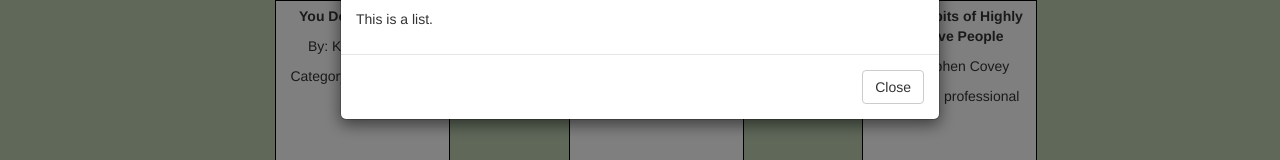
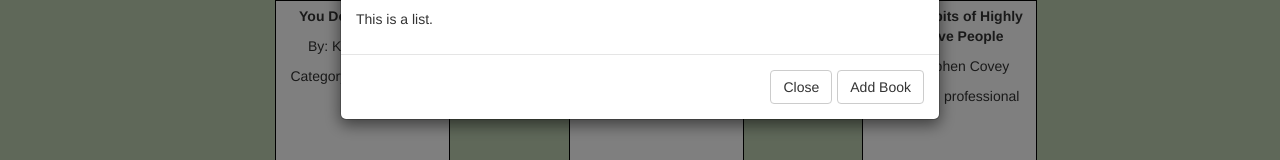
Before and after one commit to jmcacioppo/Book-Collector, a React app: page / in a window 1280 px wide. Both pictures are taken after a click on the button "Add Book". Shown: the part 134-294 px from the top of the page. Built offline with nearby package versions, Linux system fonts and the light colour scheme.

Commit message:
Abstracted modal component

```diff
--- a/src/components/home/HomePage.js
+++ b/src/components/home/HomePage.js
@@ -16,8 +16,22 @@ class Home extends React.Component {
         { key: 0, name: `You Don't Know JS`, category: 'development', author: 'Kyle Simpson' },
         { key: 1, name: 'Total Money Makeover', category: 'money', author: 'Dave Ramsey' },
         { key: 2, name: 'The 7 Habits of Highly Effective People', category: 'professional', author: 'Stephen Covey' }
-      ]
+      ],
+      modalBody: this.modalBody()
     }
+  }
+
+  modalBody() {
+    return (
+      <div>
+        <h4>Book List:</h4>
+        <p>This is a list.</p>
+      </div>
+    )
+  }
+
+  handleAddBook() {
+    console.log('testing');
   }
 
   render() {
@@ -28,7 +42,12 @@ class Home extends React.Component {
         <Books books={this.state.books}/>
 
         <br />
-        <ModalComponent />
+        <ModalComponent
+          openButtonText={'Add Book'}
+          title={'Add Book'}
+          body={this.state.modalBody}
+          actionText={'Add Book'}
+          action={this.handleAddBook}/>
       </section>
     )
   }
--- a/src/components/resources/modal/ModalComponent.js
+++ b/src/components/resources/modal/ModalComponent.js
@@ -7,6 +7,7 @@ class ModalComponent extends React.Component {
 
     this.handleShow = this.handleShow.bind(this);
     this.handleClose = this.handleClose.bind(this);
+    this.handleAction = this.handleAction.bind(this);
 
     this.state = {
       show: false
@@ -21,25 +22,26 @@ class ModalComponent extends React.Component {
     this.setState({ show: true });
   }
 
+  handleAction() {
+    this.props.action();
+    this.handleClose();
+  }
+
   render() {
     return (
       <div>
-        <Button onClick={this.handleShow}>
-          Add Book
-        </Button>
+        <Button onClick={this.handleShow}>{this.props.openButtonText}</Button>
 
         <Modal show={this.state.show} onHide={this.handleClose}>
           <Modal.Header closeButton>
-            <Modal.Title>Add Book</Modal.Title>
+            <Modal.Title>{this.props.title}</Modal.Title>
           </Modal.Header>
 
-          <Modal.Body>
-            <h4>Book List:</h4>
-            <p>This is a list.</p>
-          </Modal.Body>
+          <Modal.Body>{this.props.body}</Modal.Body>
 
           <Modal.Footer>
             <Button onClick={this.handleClose}>Close</Button>
+            <Button onClick={this.handleAction}>{this.props.actionText}</Button>
           </Modal.Footer>
         </Modal>
       </div>
--- a/src/components/side-navbar/SideNavbar.js
+++ b/src/components/side-navbar/SideNavbar.js
@@ -18,7 +18,7 @@ function SideNavbar() {
       <nav id="sidenav" className="sidenav">
         <div>
           <a className="closebtn" onClick={closeNav}>&times;</a>
-          <Link to='/'>This Month</Link> <br />
+          <Link to='/'>Current</Link> <br />
           <Link to='/upcoming'>Upcoming</Link> <br />
           <Link to='/past'>Past</Link> <br />
         </div>
```
